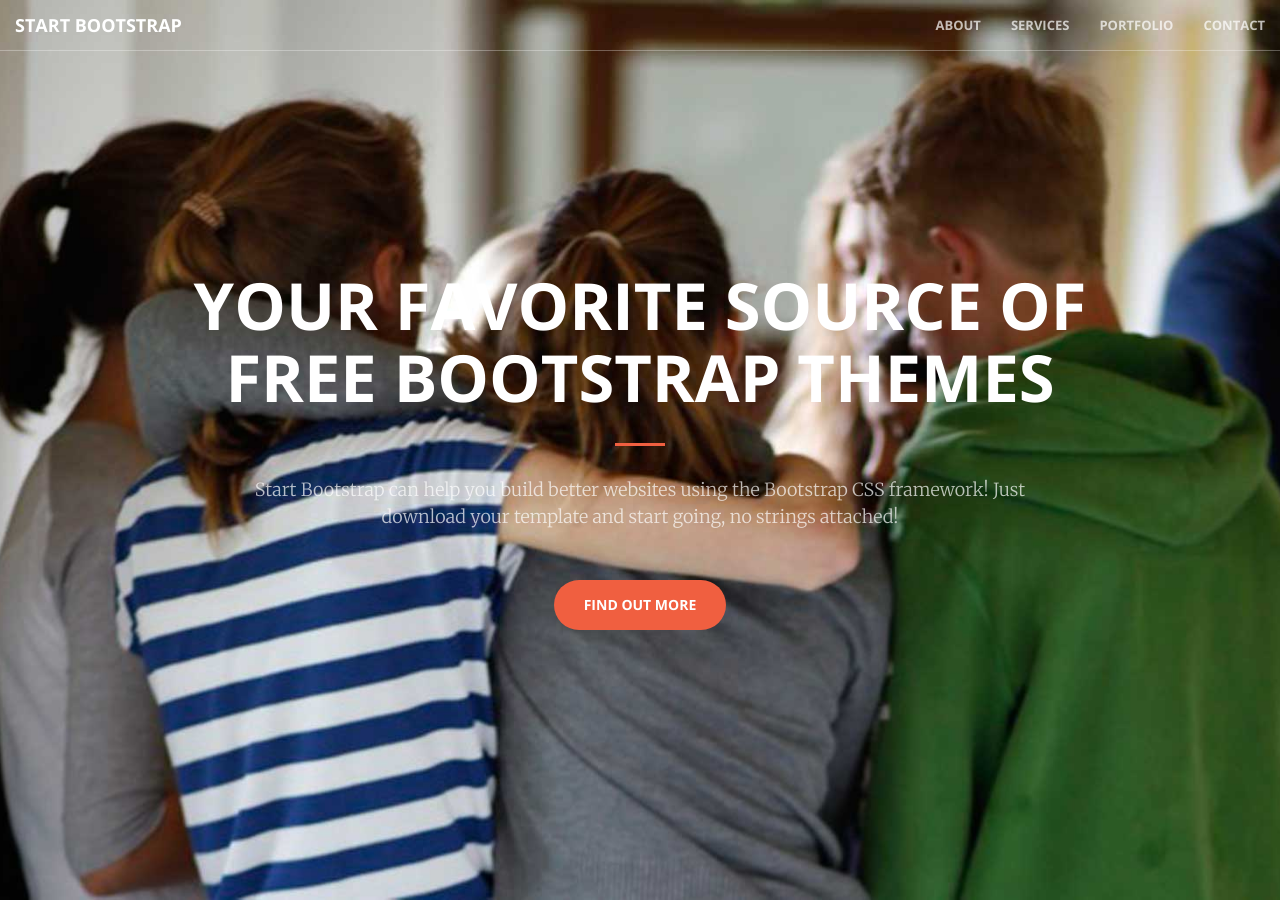
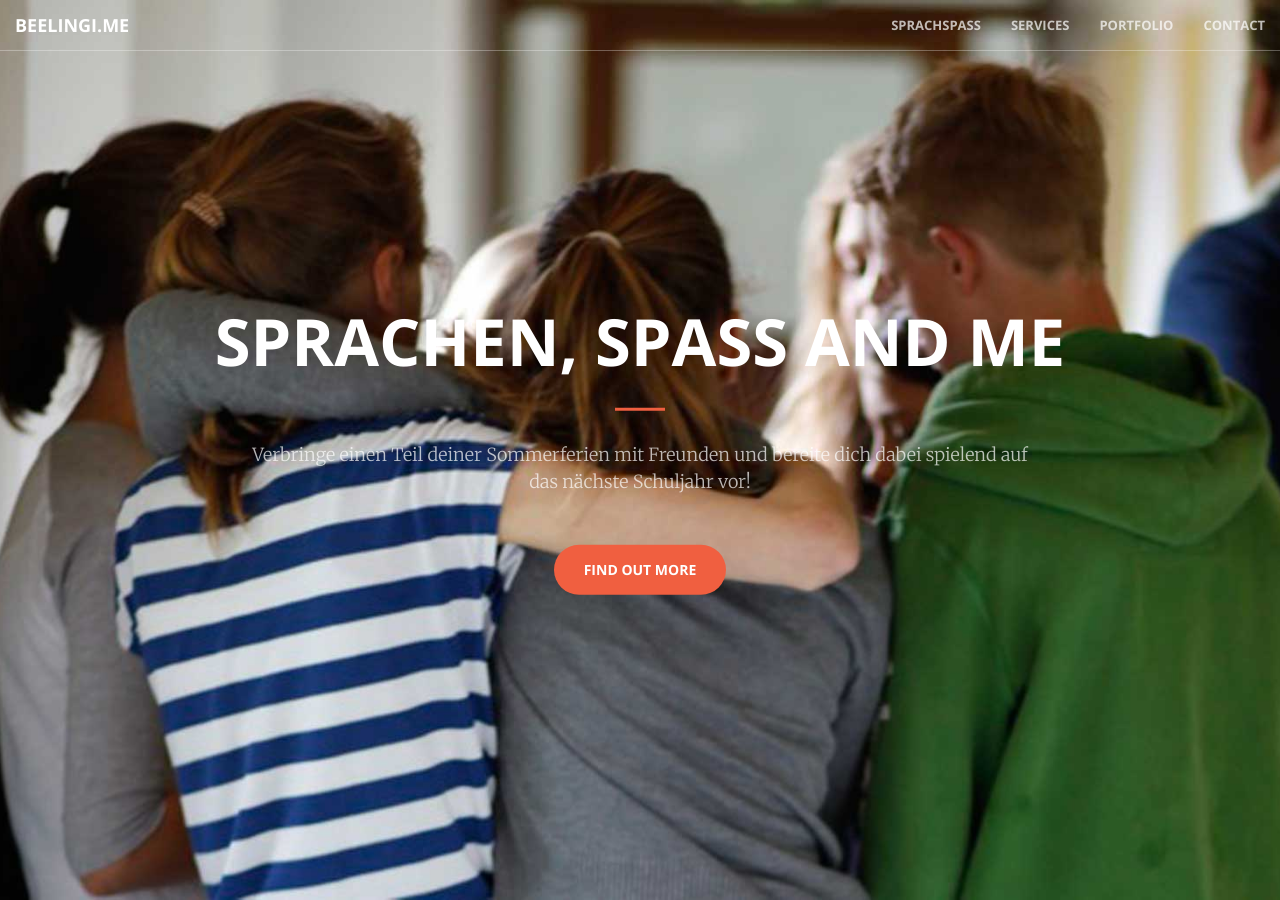
Before and after one commit to vicom/beelingi, a Jekyll site: the page built from index.html, in a window 1280 px wide and 900 px high. Built offline with Jekyll 4.4.1, drawn with Linux system fonts in a browser that asks for light colours.

Commit message:
new theme

```diff
--- a/_includes/header.html
+++ b/_includes/header.html
@@ -1,9 +1,10 @@
 <header>
     <div class="header-content">
         <div class="header-content-inner">
-            <h1>Your Favorite Source of Free Bootstrap Themes</h1>
+            <h1>Sprachen, Spaß and me</h1>
             <hr>
-            <p>Start Bootstrap can help you build better websites using the Bootstrap CSS framework! Just download your template and start going, no strings attached!</p>
+            <p>Verbringe einen Teil deiner Sommerferien mit Freunden und bereite dich dabei spielend auf das nächste Schuljahr vor!
+            </p>
             <a href="#about" class="btn btn-primary btn-xl page-scroll">Find Out More</a>
         </div>
     </div>
--- a/_includes/nav.html
+++ b/_includes/nav.html
@@ -8,14 +8,14 @@
                 <span class="icon-bar"></span>
                 <span class="icon-bar"></span>
             </button>
-            <a class="navbar-brand page-scroll" href="#page-top">Start Bootstrap</a>
+            <a class="navbar-brand page-scroll" href="#page-top">Beelingi.me</a>
         </div>
 
         <!-- Collect the nav links, forms, and other content for toggling -->
         <div class="collapse navbar-collapse" id="bs-example-navbar-collapse-1">
             <ul class="nav navbar-nav navbar-right">
                 <li>
-                    <a class="page-scroll" href="#about">About</a>
+                    <a class="page-scroll" href="#about">Sprachspaß</a>
                 </li>
                 <li>
                     <a class="page-scroll" href="#services">Services</a>
--- a/_layouts/front.html
+++ b/_layouts/front.html
@@ -6,7 +6,7 @@
 <body id="page-top">
   {% include nav.html %}
   {% include header.html %}
-  {% include call-to-action.html %}
+  {% include about.html %}
   {% include services.html %}
   {% include portfolio.html %}
   {% include aside.html %}
```
Also changed, not shown: _includes/about.html (renamed from _includes/call-to-action.html).
